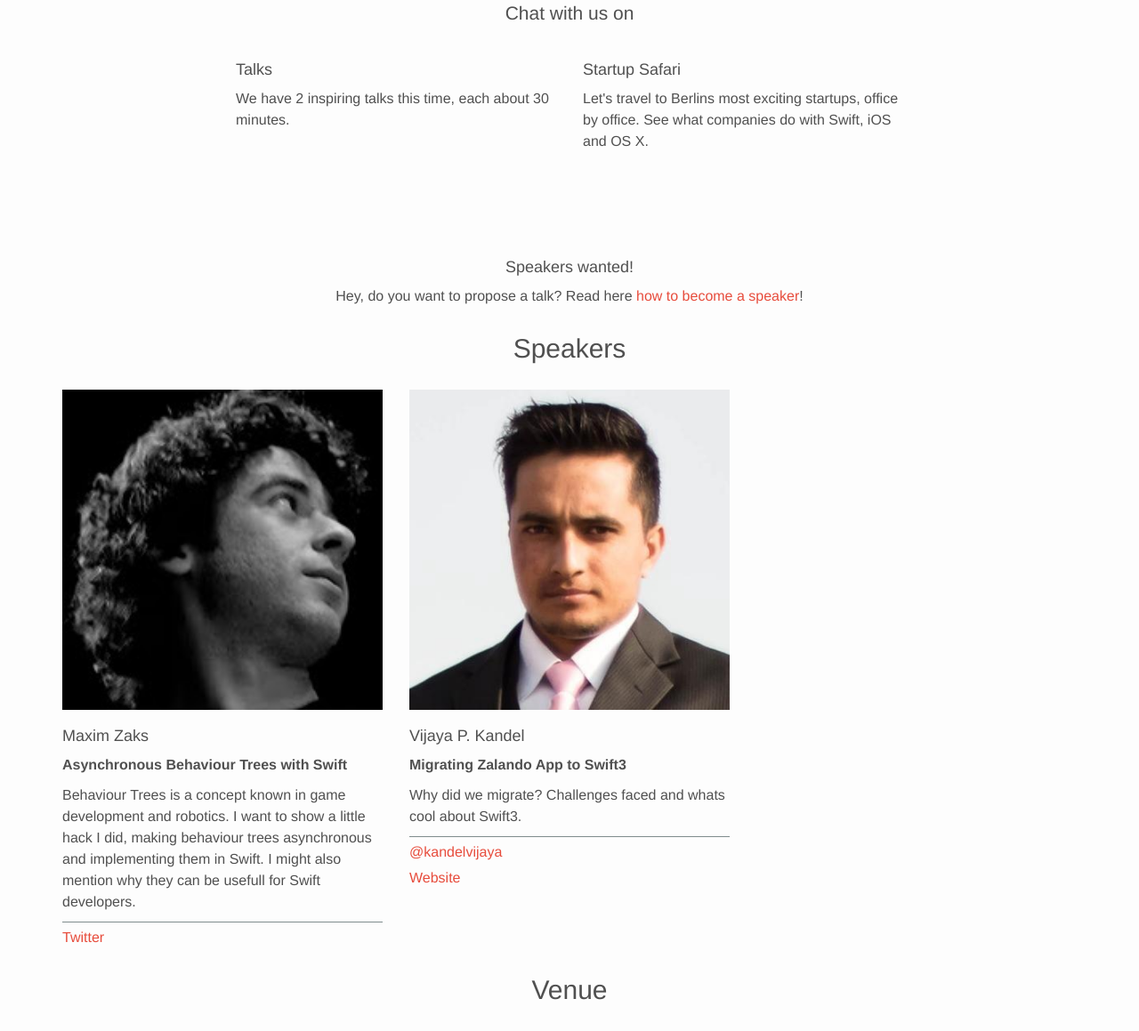
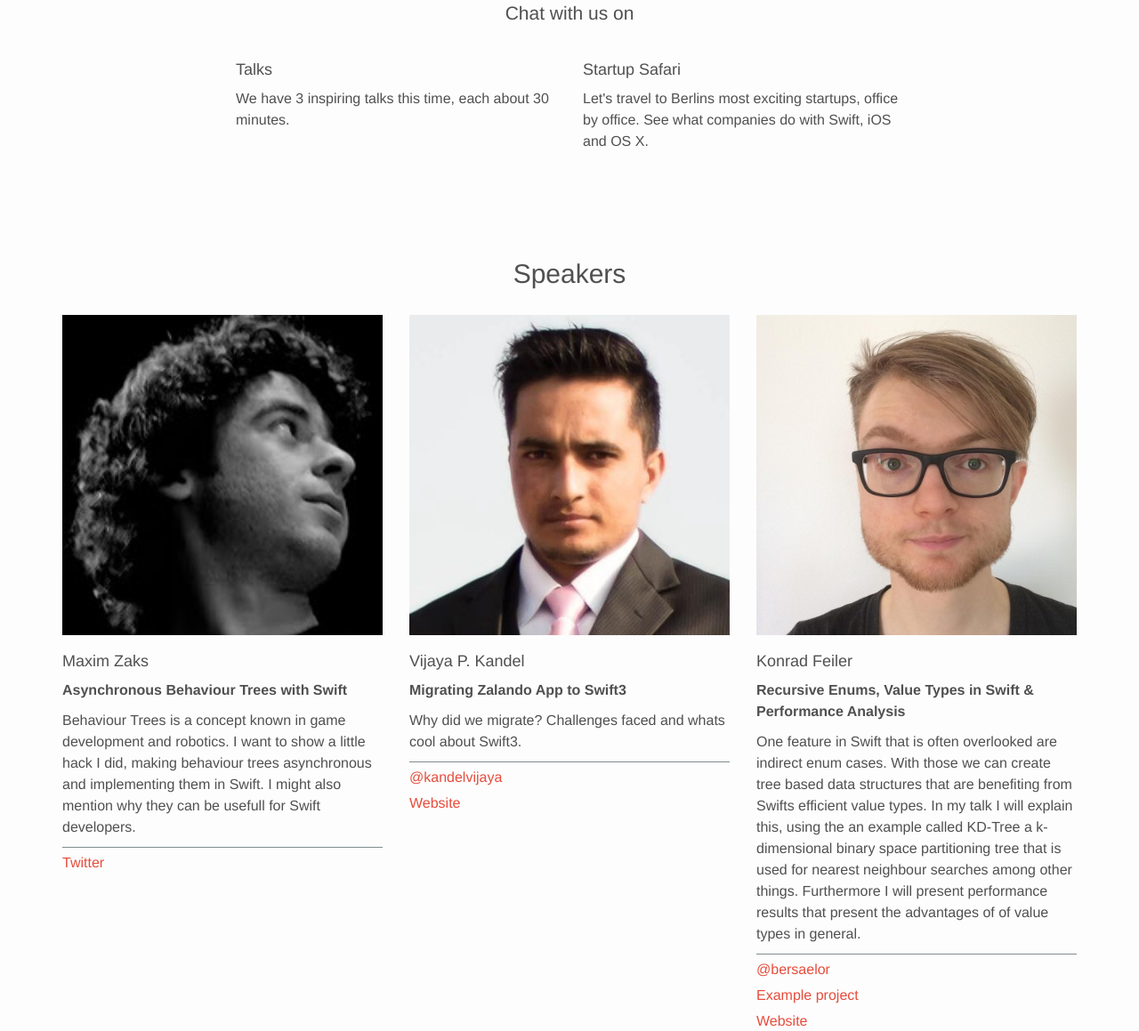
Before and after one commit to swift-berlin/swift-berlin.github.io, a Jekyll site: the page built from _posts/2016-11-14-swift-berlin-22.md, in a window 1280 px wide and 1400 px high, scrolled down 600 px. Shown: the part 158-1317 px from the top of the window at 89% size. Built offline with Jekyll 4.4.1, drawn with Linux system fonts in a browser that asks for light colours; grey boxes are pictures that could not be loaded.

Commit message:
add another talk

```diff
--- a/_posts/2016-11-14-swift-berlin-22.md
+++ b/_posts/2016-11-14-swift-berlin-22.md
@@ -35,4 +35,22 @@ speakers:
       -
         url: https://kandelvijaya.com
         name: 'Website'
+  -
+    name: Konrad Feiler
+    image: konradfeiler
+    company: Viacom
+    title: Recursive Enums, Value Types in Swift & Performance Analysis
+    abstract: One feature in Swift that is often overlooked are indirect enum cases. With those we can create tree based data structures that are benefiting from Swifts efficient value types. In my talk I will explain this, using the an example called KD-Tree a k-dimensional binary space partitioning tree that is used for nearest neighbour searches among other things. Furthermore I will present performance results that present the advantages of of value types in general.
+    bio: Working as a freelance dev since iOS 3.2, I have recently taken over the job of lead developer for Viacom in Berlin. At Viacom we work on international video on demand apps for brands like ComedyCentral, Nickelodeon or MTV.
+    audience: both Swift beginners who want to learn more about value types and intermediate developers who are interested in the advanced features of enums.
+    links:
+      -
+        url: https://twitter.com/bersaelor
+        name: '@bersaelor'
+      -
+        url: https://github.com/Bersaelor/KDTree
+        name: 'Example project'
+      -
+        url: http://www.viacom.de
+        name: 'Website'
 ---
```
Also changed, not shown: img/speakers/konradfeiler.jpg (added).
